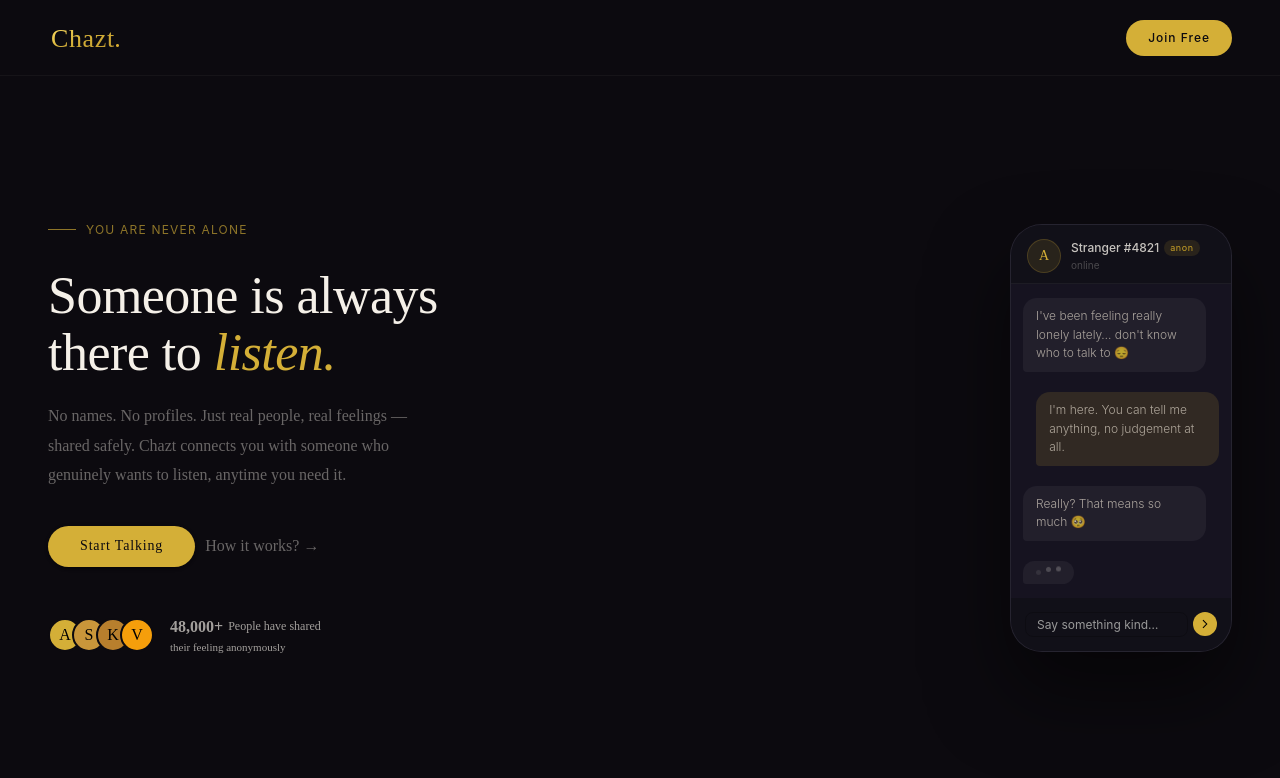
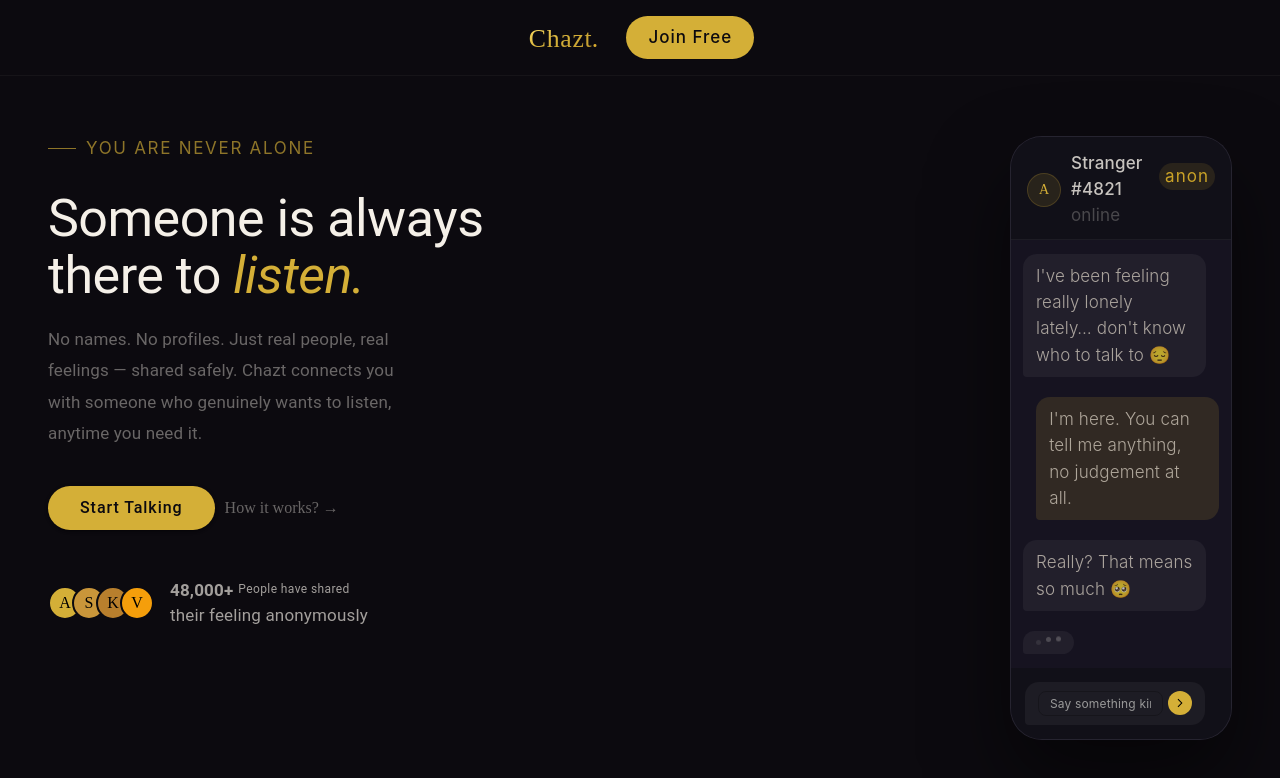
Before and after one commit to Abhishek209379/Chazt, a React (Vite) app: page / in a window 1280 px wide. Shown: the top 778 px of the page. Built offline with nearby package versions, Linux system fonts and the light colour scheme.

Commit message:
Resolved deployment issues

```diff
--- a/src/components/header.tsx
+++ b/src/components/header.tsx
@@ -10,7 +10,7 @@ const Header = () => {
                 bgcolor: theme.customColors.surface,
                 height: '76px',
                 display: 'flex',
-                alignIteams: 'center',
+                alignItems: 'center',
                 borderBottom: '1px solid rgba(255,255,255,0.04)'
             })}
         >
--- a/src/components/primaryButton.tsx
+++ b/src/components/primaryButton.tsx
@@ -11,20 +11,19 @@ export default function PrimaryButton({text, callback = () => {}}: PrimaryButton
     <Box>
       <Button
         variant="contained"
-        size="medium"
+        onClick={callback}
         sx={{
           background: "primary.main",
           borderRadius: "100px",
           py: 1,
           px: 4,
           textTransform: "capitalize",
-          fs: 1.5,
-          fw: 500,
+          fontSize: "1rem",
+          fontWeight: 500,
           color: "#0C0A0F",
-          transition: "opacity 0.2s,transform 0.2s",
-          letterSpacing: "0.06em"
+          transition: "opacity 0.2s, transform 0.2s",
+          letterSpacing: "0.06em",
         }}
-        // onClick={callback}
       >
         {text}
       </Button>
--- a/src/main.tsx
+++ b/src/main.tsx
@@ -1,17 +1,14 @@
+import { ThemeProvider } from '@mui/material/styles';
 import { StrictMode } from 'react';
 import { createRoot } from 'react-dom/client';
-import { RouterProvider } from 'react-router-dom';
-import router from './routers/AppRouter.tsx';
-import { ThemeProvider } from '@mui/material/styles';
+import AppRouter from './routers/AppRouter';
 import theme from './theme/theme.ts';
 import './index.css';
 
 createRoot(document.getElementById('root')!).render(
-  <>
-    <StrictMode>
-      <ThemeProvider theme={theme}>
-        <RouterProvider router={router} />
-      </ThemeProvider>
-    </StrictMode>
-  </>
-)
+  <StrictMode>
+    <ThemeProvider theme={theme}>
+      <AppRouter />
+    </ThemeProvider>
+  </StrictMode>
+);
--- a/src/pages/Home.tsx
+++ b/src/pages/Home.tsx
@@ -4,6 +4,7 @@ import Grid from '@mui/material/Grid';
 import IconButton from "@mui/material/IconButton";
 import TextField from '@mui/material/TextField';
 import { Form, Formik } from 'formik';
+import type { FormikErrors } from 'formik';
 import PrimaryButton from "../components/primaryButton";
 
 function Home() {
@@ -153,7 +154,7 @@ function Home() {
                   <Formik
                     initialValues={{ email: '', password: '' }}
                     validate={values => {
-                      const errors = {};
+                      const errors: FormikErrors<typeof values> = {};
                       if (!values.email) {
                         errors.email = 'Required';
                       } else if (
@@ -171,7 +172,19 @@ function Home() {
                     }}
                   >
                     {({ isSubmitting }) => (
-                      <Form sx={{ display: 'flex', alignItems: 'center', gap: '10px', background: 'rgba(255,255,255,0.05)', borderRadius: '14px', borderBottomLeftRadius: '4px', alignSelf: 'flex-start', maxWidth: '80%', p: '9px 13px' }}>
+                      <Box
+                      component={Form}
+                      sx={{
+                        display: 'flex',
+                        alignItems: 'center',
+                        gap: '10px',
+                        background: 'rgba(255,255,255,0.05)',
+                        borderRadius: '14px',
+                        borderBottomLeftRadius: '4px',
+                        maxWidth: '80%',
+                        p: '9px 13px',
+                      }}
+                    >
                         <Box sx={{ display: 'flex', gap: '5px', alignItems: 'center', justifyContent: 'center' }}>
                           <TextField
                             name="chatInput"
@@ -209,7 +222,7 @@ function Home() {
                             </IconButton>
                           )}
                         </Box>
-                      </Form>
+                      </Box>
                     )}
                   </Formik>
                 </Box>
--- a/src/routers/AppRouter.tsx
+++ b/src/routers/AppRouter.tsx
@@ -1,6 +1,6 @@
-import { createBrowserRouter } from 'react-router-dom';
-import HomeLayout from '../layouts/HomeLayout';
-import Home from '../pages/Home';
+import { createBrowserRouter, RouterProvider } from "react-router-dom";
+import HomeLayout from "../layouts/HomeLayout";
+import Home from "../pages/Home";
 
 const router = createBrowserRouter([
   {
@@ -15,4 +15,6 @@ const router = createBrowserRouter([
   },
 ]);
 
-export default router;
+export default function AppRouter() {
+  return <RouterProvider router={router} />;
+}
--- a/src/theme/theme.ts
+++ b/src/theme/theme.ts
@@ -1,23 +1,23 @@
   import { createTheme } from '@mui/material/styles';
 
-const theme = createTheme({
+  let theme = createTheme();
+
+  theme = createTheme(theme, {
     typography: {
       fontFamily: "'Fraunces', serif",
-  },
-
       h1: {
         fontSize: '2rem',
         fontWeight: 700,
         lineHeight: 1.2,
 
         // ← Add responsive sizes
-    [createTheme().breakpoints.up('sm')]: {
+        [theme.breakpoints.up('sm')]: {
           fontSize: '2.75rem',   // 600px+
         },
-    [createTheme().breakpoints.up('md')]: {
+        [theme.breakpoints.up('md')]: {
           fontSize: '3.25rem',   // 900px+
         },
-    [createTheme().breakpoints.up('lg')]: {
+        [theme.breakpoints.up('lg')]: {
           fontSize: '3.5rem',    // 1200px+
         },
       },
@@ -27,13 +27,13 @@ const theme = createTheme({
         fontWeight: 700,
         lineHeight: 1.3,
 
-    [createTheme().breakpoints.up('sm')]: {
+        [theme.breakpoints.up('sm')]: {
           fontSize: '2rem',
         },
-    [createTheme().breakpoints.up('md')]: {
+        [theme.breakpoints.up('md')]: {
           fontSize: '2.5rem',
         },
-    [createTheme().breakpoints.up('lg')]: {
+        [theme.breakpoints.up('lg')]: {
           fontSize: '2.75rem',
         },
       },
@@ -43,10 +43,10 @@ const theme = createTheme({
         fontWeight: 600,
         lineHeight: 1.4,
 
-    [createTheme().breakpoints.up('sm')]: {
+        [theme.breakpoints.up('sm')]: {
           fontSize: '1.5rem',
         },
-    [createTheme().breakpoints.up('md')]: {
+        [theme.breakpoints.up('md')]: {
           fontSize: '1.75rem',
         },
       },
@@ -56,10 +56,10 @@ const theme = createTheme({
         fontWeight: 400,
         lineHeight: 1.5,
 
-    [createTheme().breakpoints.up('sm')]: {
+        [theme.breakpoints.up('sm')]: {
           fontSize: '1rem',
         },
-    [createTheme().breakpoints.up('md')]: {
+        [theme.breakpoints.up('md')]: {
           fontSize: '1.0625rem',
         },
       },
@@ -69,14 +69,14 @@ const theme = createTheme({
         fontWeight: 400,
         lineHeight: 1,
 
-    [createTheme().breakpoints.up('sm')]: {
+        [theme.breakpoints.up('sm')]: {
           fontSize: '0.45rem',
         },
-    [createTheme().breakpoints.up('md')]: {
+        [theme.breakpoints.up('md')]: {
           fontSize: '0.5rem',
         },
       },
-
+    },
 
     breakpoints: {
       values: {
```
Also changed, not shown: src/App.tsx (+3 -7 lines), src/theme/mui.d.ts (renamed from src/theme/theme.d.ts, +16 -5 lines), tsconfig.app.json (indentation only). Lines whose indentation alone changed are shown as unchanged.
